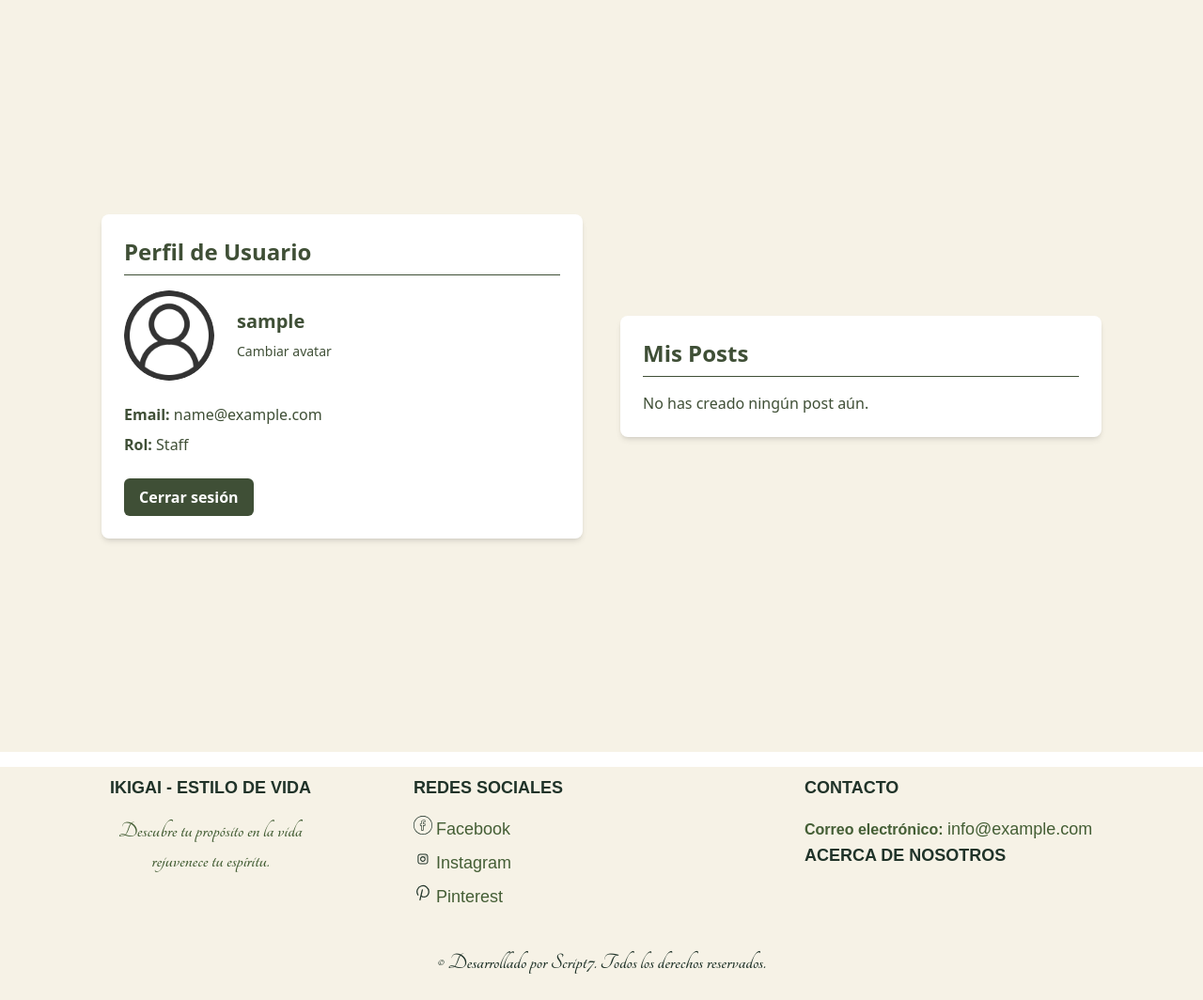
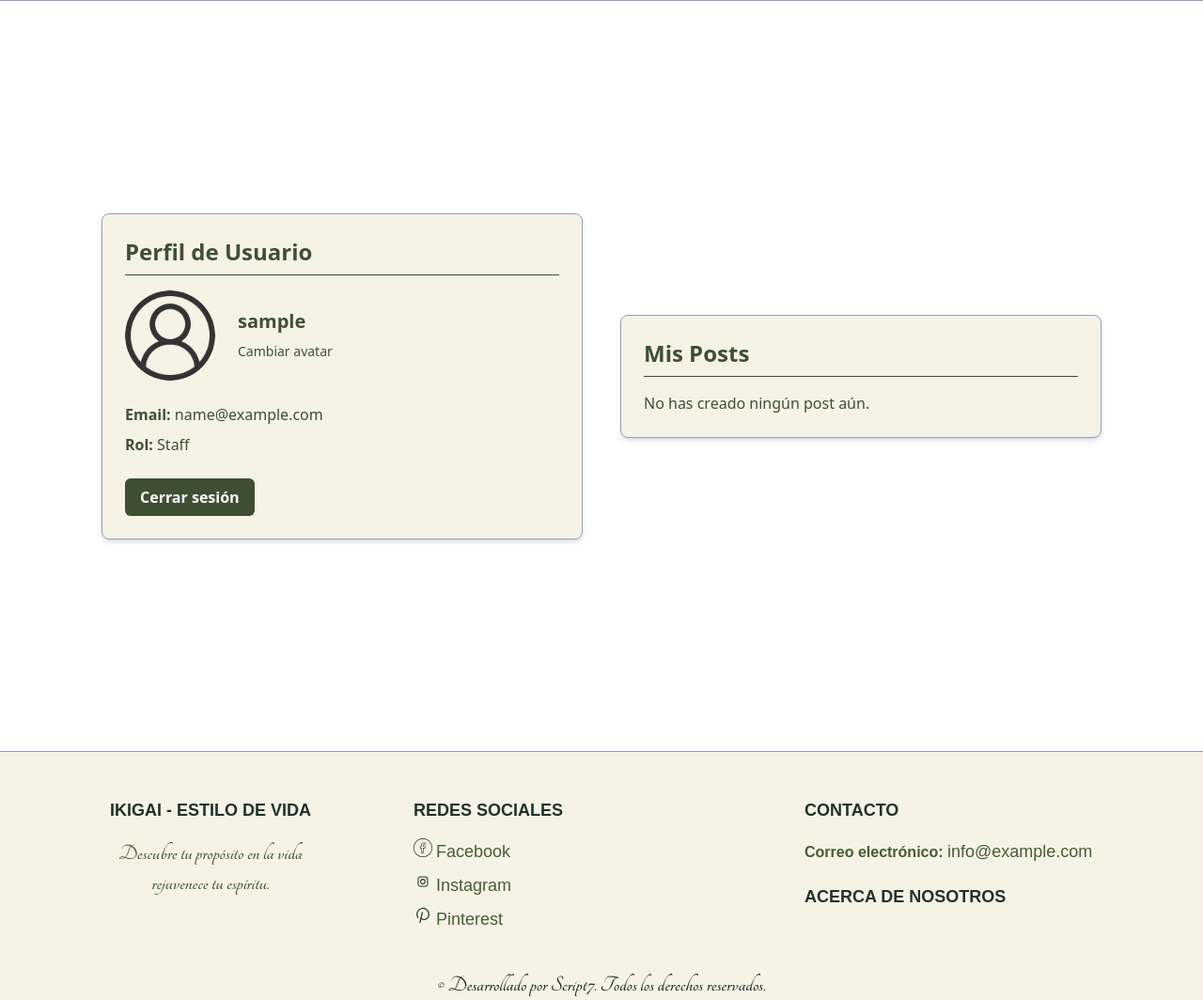
Before and after one commit to GerardoEMontenegro/IkigaiSense, a Django app: page /user/profile/ in a window 1280 px wide. Shown: the part 97-1161 px from the top of the page at 94% size. Before the commit the page ends 1133 px from the top, so only its background shows below. Run offline with Django 5.2, Linux system fonts and the light colour scheme; the visitor is signed in with stand-in values (Sample User, id 1); data that the repository does not hold is empty; some libraries are stand-ins or nearby versions; some web fonts are replaced.

Commit message:
Márgenes para el user prof. y padding para footer.

```diff
--- a/blog/templates/components/commons/footer.html
+++ b/blog/templates/components/commons/footer.html
@@ -1,7 +1,7 @@
 {%load static %}
 
 {% block content%}
-<footer class="bg-[#F6F2E6] bg-cover flex-col align-bottom mt-4 h-auto">
+<footer class="bg-[#F6F2E6] bg-cover flex-col align-bottom pt-10 h-auto">
     <div class="container mx-auto px-4">
         <div class="flex flex-wrap justify-between">
             <div class="w-full lg:w-1/3 xl:w-1/3 p-2">
@@ -21,8 +21,8 @@
             </div>
             <div class="w-full lg:w-1/3 xl:w-1/3 p-2">
                 <h5 class="text-lg text-[#203329] font-libertinus-bold mb-4">CONTACTO</h5>
-                <p class="text-[#445e35] font-libertinus-bold">Correo electrónico: <a href="mailto:info@example.com" class="text-[#445e35] text-lg font-libertinus-regular hover:text-gray-900 hover:text-xl transition duration-300">info@example.com</a></p>
-                <a href="{% url 'about_us' %}" class="text-lg text-[#203329] font-libertinus-bold mt-4">ACERCA DE NOSOTROS</a>
+                <p class="text-[#445e35] font-libertinus-bold mb-5">Correo electrónico: <a href="mailto:info@example.com" class="text-[#445e35] text-lg font-libertinus-regular hover:text-gray-900 hover:text-xl transition duration-300">info@example.com</a></p>
+                <a href="{% url 'about_us' %}" class="text-lg text-[#203329] font-libertinus-bold py-8">ACERCA DE NOSOTROS</a>
             </div>
         </div>
         <div class="text-center mt-6">
--- a/blog/templates/user/user_profile.html
+++ b/blog/templates/user/user_profile.html
@@ -6,9 +6,9 @@ Perfil de {{ user.username }}
 {% endblock title %}
 
 {% block content %}
-<section class="min-h-screen bg-[#F6F2E6] text-[#3F4F36] flex flex-row gap-10 justify-center items-center py-12 px-4">
+<section class="min-h-screen bg-white border-y border-slate-400 text-[#3F4F36] flex flex-row gap-10 justify-center items-center py-12 px-4">
 
-  <div class="bg-white rounded-lg shadow-md max-w-lg w-full p-6 space-y-6">
+  <div class="bg-[#F6F2E6] border border-slate-400 rounded-lg shadow-md max-w-lg w-full p-6 space-y-6">
 
     <h2 class="text-2xl font-semibold border-b border-[#3F4F36] pb-2 mb-4">
       Perfil de Usuario
@@ -44,7 +44,7 @@ Perfil de {{ user.username }}
     </div>
   </div>
 
-  <div class="bg-white rounded-lg shadow-md max-w-lg w-full p-6 space-y-6">
+  <div class="bg-[#F6F2E6] border border-slate-400 rounded-lg shadow-md max-w-lg w-full p-6 space-y-6">
     <h2 class="text-2xl font-semibold border-b border-[#3F4F36] pb-2 mb-4">Mis Posts</h2>
 
     {% if posts %}
```
